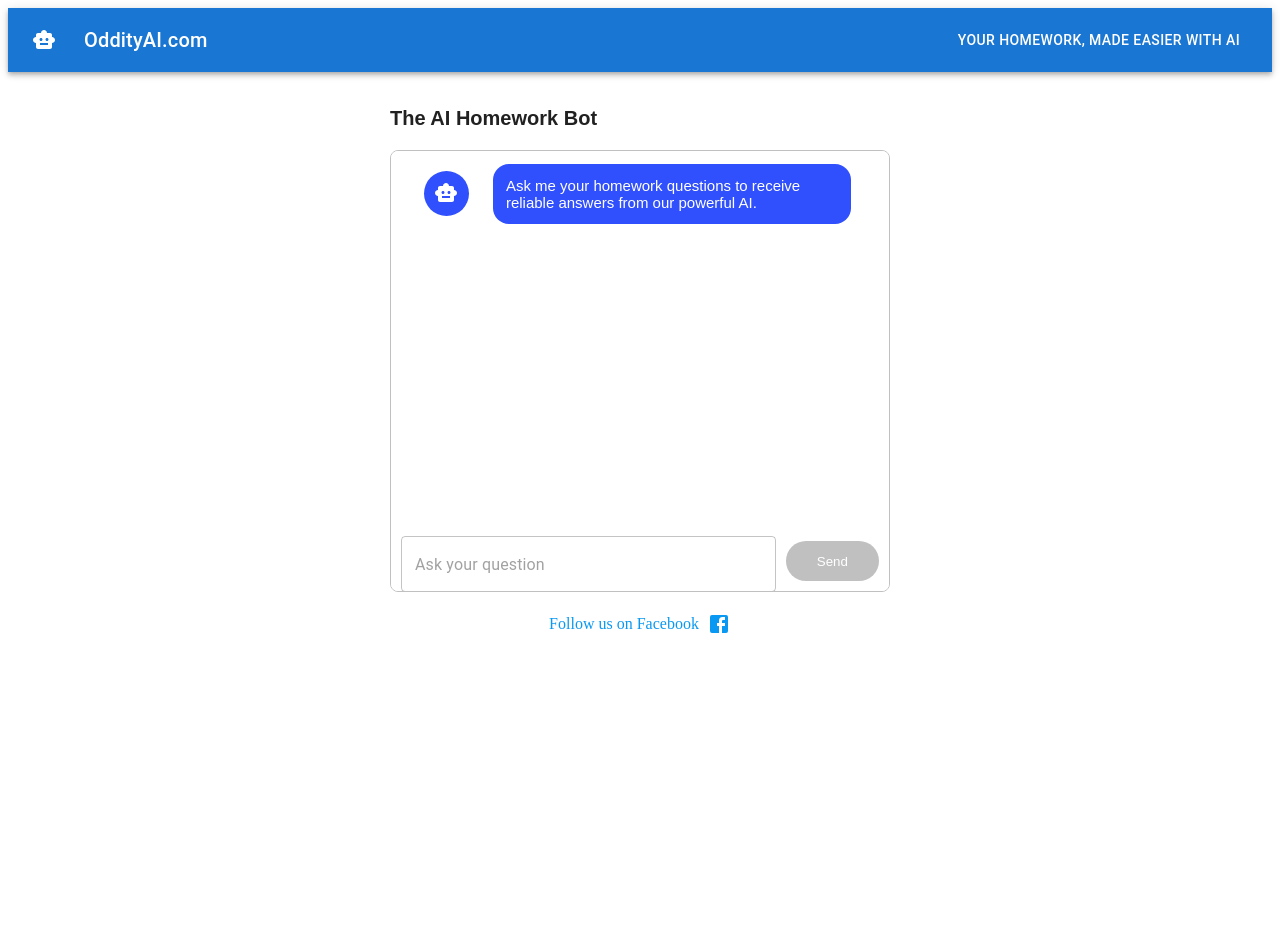
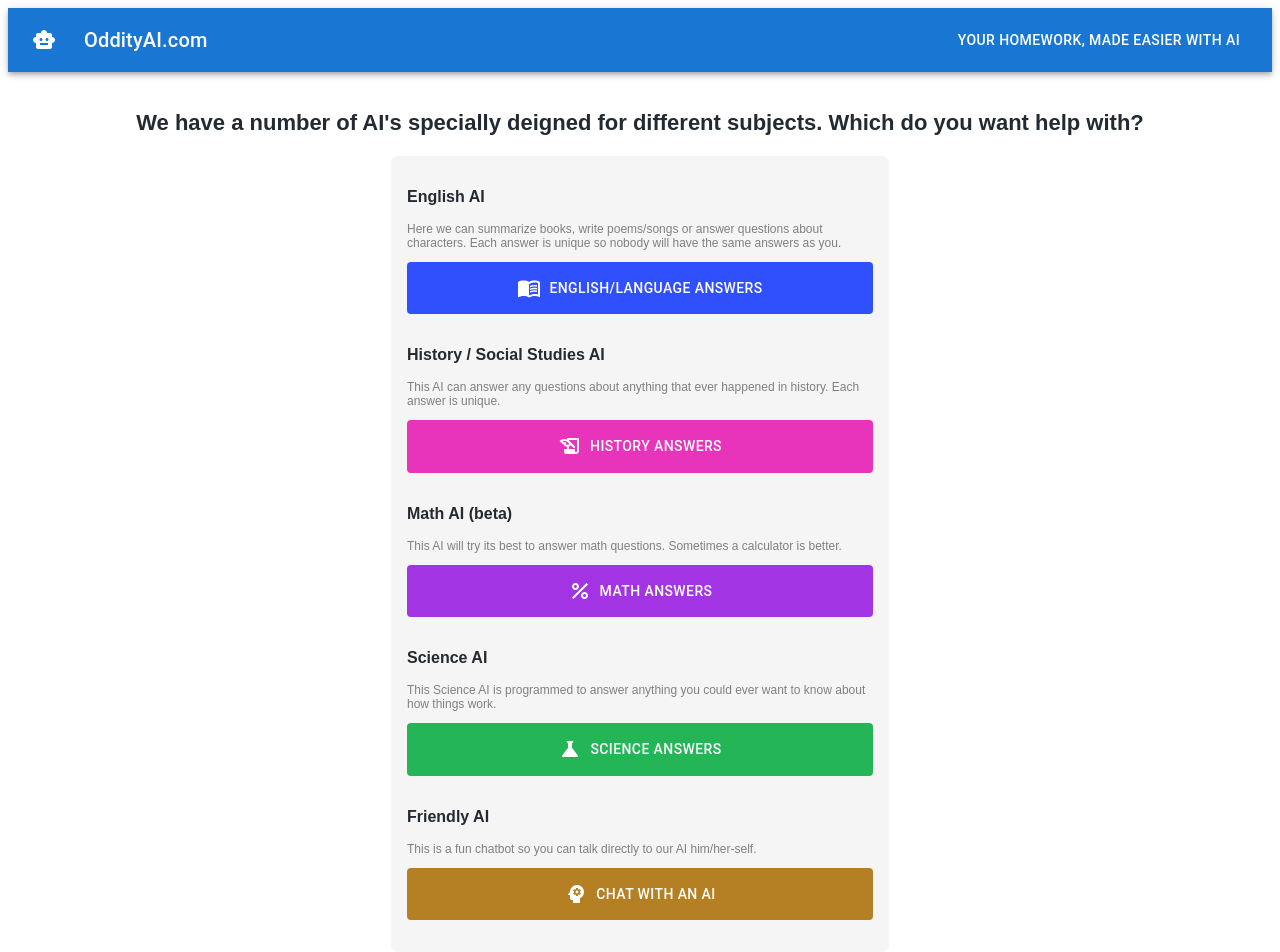
Before and after one commit to oddityai/oddity-front-end, a Next.js app: page /App in a window 1280 px wide. Shown: the top 952 px of the page. Before the commit the page ends 800 px from the top, so only its background shows below. Built offline with nearby package versions, Linux system fonts and the light colour scheme; a web font is replaced by a local one; what pdfmake would draw is missing.

Commit message:
major update

```diff
--- a/pages/App.js
+++ b/pages/App.js
@@ -13,12 +13,23 @@ import AppBar from "./AppBar";
 import App from "next/app";
 import TwitterIcon from "@mui/icons-material/Twitter";
 import FacebookIcon from "@mui/icons-material/Facebook";
+import CloseIcon from "@mui/icons-material/Close";
 import ReactGA from "react-ga4";
 import ChatBot from "./ChatBot";
+import Buttons from "./Buttons";
+import Dialog from "@mui/material/Dialog";
 
 pdfMake.vfs = pdfFonts.pdfMake.vfs;
 
 const test = [];
+
+const TYPES = {
+  math: "Answer this math question for me:",
+  history: "",
+  english: "",
+  science: "",
+  chat: "",
+};
 
 export default function Home() {
   const [animalInput, setAnimalInput] = useState("");
@@ -26,6 +37,13 @@ export default function Home() {
   const [answers, setAnswers] = useState([]);
   const [isLoading, setIsLoading] = useState(false);
   const [error, setError] = useState("");
+  const [isModalOpen, setIsModalOpen] = useState(false);
+  const [subject, setSubject] = useState("math");
+
+  const handleClick = (subject) => {
+    setIsModalOpen(true);
+    setSubject(subject);
+  };
 
   async function onSubmit(event, value) {
     const input = value ? value : animalInput;
@@ -34,6 +52,7 @@ export default function Home() {
       event.preventDefault();
     }
     setIsLoading(true);
+    console.log({ thing: TYPES[subject], input: input });
     try {
       const response = await fetch("/api/generate", {
         method: "POST",
@@ -41,7 +60,7 @@ export default function Home() {
           "Content-Type": "application/json",
         },
         body: JSON.stringify({
-          animal: `Answer this question simply for me and dont add too much fluff: "${input}"`,
+          animal: `${TYPES[subject]}: "${input}"`,
         }),
       });
       // const response2 = await fetch("/api/generate", {
@@ -154,9 +173,29 @@ export default function Home() {
         >
           <title>Student Queries</title>
 
+          <Dialog
+            onClose={() => {
+              setIsModalOpen(false);
+              setAnswers([]);
+            }}
+            open={isModalOpen}
+          >
+            <div style={{ display: "flex", justifyContent: "flex-end" }}>
+              <CloseIcon
+                onClick={() => {
+                  setIsModalOpen(false);
+                  setAnswers([]);
+                }}
+              />
+            </div>
             <div
               className="container"
-            style={{ textAlign: "left", margin: "auto", maxWidth: 500 }}
+              style={{
+                textAlign: "left",
+                margin: "auto",
+                maxWidth: 500,
+                padding: 8,
+              }}
             >
               <p
                 style={{
@@ -168,17 +207,25 @@ export default function Home() {
                 }}
                 id="form-title"
               >
-              The AI Homework Bot
+                {`OddityAI ${subject} AI`}
               </p>
               <ChatBot
                 setAnimalInput={setAnimalInput}
                 onSubmit={onSubmit}
                 isLoading={isLoading}
                 animalInput={animalInput}
+                subject={subject}
                 answers={answers}
                 error={error}
               />
             </div>
+          </Dialog>
+          <h2 style={{ fontSize: 22 }}>
+            We have a number of AI's specially deigned for different subjects.
+            Which do you want help with?
+          </h2>
+
+          <Buttons handleClick={handleClick} />
 
           {/* <button
             onClick={shareOnTwitter}
--- /dev/null
+++ b/pages/Buttons.js
@@ -0,0 +1,153 @@
+import React, { useEffect, useState, useRef } from "react";
+
+import Button from "@mui/material/Button";
+import CameraAltIcon from "@mui/icons-material/CameraAlt";
+import FavoriteIcon from "@mui/icons-material/Favorite";
+// import firebase from "firebase/compat/app";
+// import "firebase/compat/storage";
+import { Favorite } from "@mui/icons-material";
+import Dialog from "@mui/material/Dialog";
+import TextField from "@mui/material/TextField";
+import { ModalRoot } from "@mui/material";
+import CloseIcon from "@mui/icons-material/Close";
+import DialogActions from "@mui/material/DialogActions";
+import DialogContent from "@mui/material/DialogContent";
+import DialogContentText from "@mui/material/DialogContentText";
+import DialogTitle from "@mui/material/DialogTitle";
+import MenuBookIcon from "@mui/icons-material/MenuBook";
+import HistoryEduIcon from "@mui/icons-material/HistoryEdu";
+import PercentIcon from "@mui/icons-material/Percent";
+import SmartToyIcon from "@mui/icons-material/SmartToy";
+import ScienceIcon from "@mui/icons-material/Science";
+import PsychologyIcon from "@mui/icons-material/Psychology";
+
+const Buttons = ({ children, handleClick }) => {
+  return (
+    <div
+      className="container"
+      style={{ textAlign: "left", margin: "auto", maxWidth: 500 }}
+    >
+      <div
+        style={{
+          border: "1px solid white",
+          maxWidth: 800,
+          borderRadius: 8,
+          backgroundColor: "#f5f5f5",
+        }}
+      >
+        <div style={{ padding: 16 }}>
+          <form>
+            <p style={{ fontSize: 16, fontWeight: 600 }}>English AI</p>
+            <p style={{ fontSize: 12, color: "gray" }}>
+              Here we can summarize books, write poems/songs or answer questions
+              about characters. Each answer is unique so nobody will have the
+              same answers as you.
+            </p>
+            <Button
+              onClick={() => handleClick("english")}
+              style={{
+                zIndex: 10,
+                backgroundColor: "#304FFD",
+                padding: 14,
+                marginBottom: 16,
+                color: "white",
+                width: "100%",
+              }}
+            >
+              {children || <MenuBookIcon style={{ color: "white" }} />}{" "}
+              <span style={{ fontSize: 14, marginLeft: 8 }}>
+                English/Language Answers
+              </span>
+            </Button>
+            <p style={{ fontSize: 16, fontWeight: 600 }}>
+              History / Social Studies AI
+            </p>
+            <p style={{ fontSize: 12, color: "gray" }}>
+              This AI can answer any questions about anything that ever happened
+              in history. Each answer is unique.
+            </p>
+            <Button
+              onClick={() => handleClick("history")}
+              style={{
+                zIndex: 10,
+                backgroundColor: "#e833bb",
+                padding: 14,
+                marginBottom: 16,
+                color: "white",
+                width: "100%",
+              }}
+            >
+              {children || <HistoryEduIcon style={{ color: "white" }} />}{" "}
+              <span style={{ fontSize: 14, marginLeft: 8 }}>
+                History Answers
+              </span>
+            </Button>
+            <p style={{ fontSize: 16, fontWeight: 600 }}>Math AI (beta)</p>
+            <p style={{ fontSize: 12, color: "gray" }}>
+              This AI will try its best to answer math questions. Sometimes a
+              calculator is better.
+            </p>
+            <Button
+              onClick={() => handleClick("math")}
+              style={{
+                zIndex: 10,
+                backgroundColor: "#a334e3",
+                padding: 14,
+                marginBottom: 16,
+                color: "white",
+                width: "100%",
+              }}
+            >
+              {children || <PercentIcon style={{ color: "white" }} />}{" "}
+              <span style={{ fontSize: 14, marginLeft: 8 }}>Math Answers</span>
+            </Button>
+            <p style={{ fontSize: 16, fontWeight: 600 }}>Science AI</p>
+            <p style={{ fontSize: 12, color: "gray" }}>
+              This Science AI is programmed to answer anything you could ever
+              want to know about how things work.
+            </p>
+            <Button
+              onClick={() => handleClick("science")}
+              style={{
+                zIndex: 10,
+                backgroundColor: "#24b557",
+                padding: 14,
+                marginBottom: 16,
+                color: "white",
+                width: "100%",
+              }}
+            >
+              {children || <ScienceIcon style={{ color: "white" }} />}{" "}
+              <span style={{ fontSize: 14, marginLeft: 8 }}>
+                Science Answers
+              </span>
+            </Button>
+            <p style={{ fontSize: 16, fontWeight: 600 }}>Friendly AI</p>
+            <p style={{ fontSize: 12, color: "gray" }}>
+              This is a fun chatbot so you can talk directly to our AI
+              him/her-self.
+            </p>
+            <Button
+              onClick={() => handleClick("chat")}
+              style={{
+                zIndex: 10,
+                backgroundColor: "#b58024",
+                padding: 14,
+                marginBottom: 16,
+                color: "white",
+                width: "100%",
+              }}
+            >
+              {children || <PsychologyIcon style={{ color: "white" }} />}{" "}
+              <span style={{ fontSize: 14, marginLeft: 8 }}>
+                Chat with an AI
+              </span>
+            </Button>
+          </form>
+        </div>
+      </div>
+    </div>
+  );
+};
+
+export default Buttons;
--- a/pages/ChatBot.js
+++ b/pages/ChatBot.js
@@ -8,8 +8,19 @@ const ChatBot = ({
   setAnimalInput,
   onSubmit,
   answers,
+  subject,
   isLoading,
 }) => {
+  const TYPES = {
+    math: "I am specially designed to answer math questions. I'm in beta but I will try my best. My other AIs work better.",
+    history:
+      "I am specially designed to help you with your history homework. Ask me about anything that ever happened!",
+    english:
+      "I am specially designed to help you with English homework. Ask me to summarize a book or write a song/poem. I can tell you about anything from any book!",
+    chat: "I'm a conversational AI. What do you want to talk about?",
+    science:
+      "I am specially designed to help with science work. Ask me about anything from atoms and cells to the moon and the stars! ",
+  };
   return (
     <div
       style={{
@@ -72,8 +83,7 @@ const ChatBot = ({
                   fontSize: 15,
                 }}
               >
-                Ask me your homework questions to receive reliable answers from
-                our powerful AI.
+                {TYPES[subject]}
               </p>
             </div>
           </div>
```
Lines whose indentation alone changed are shown as unchanged.
